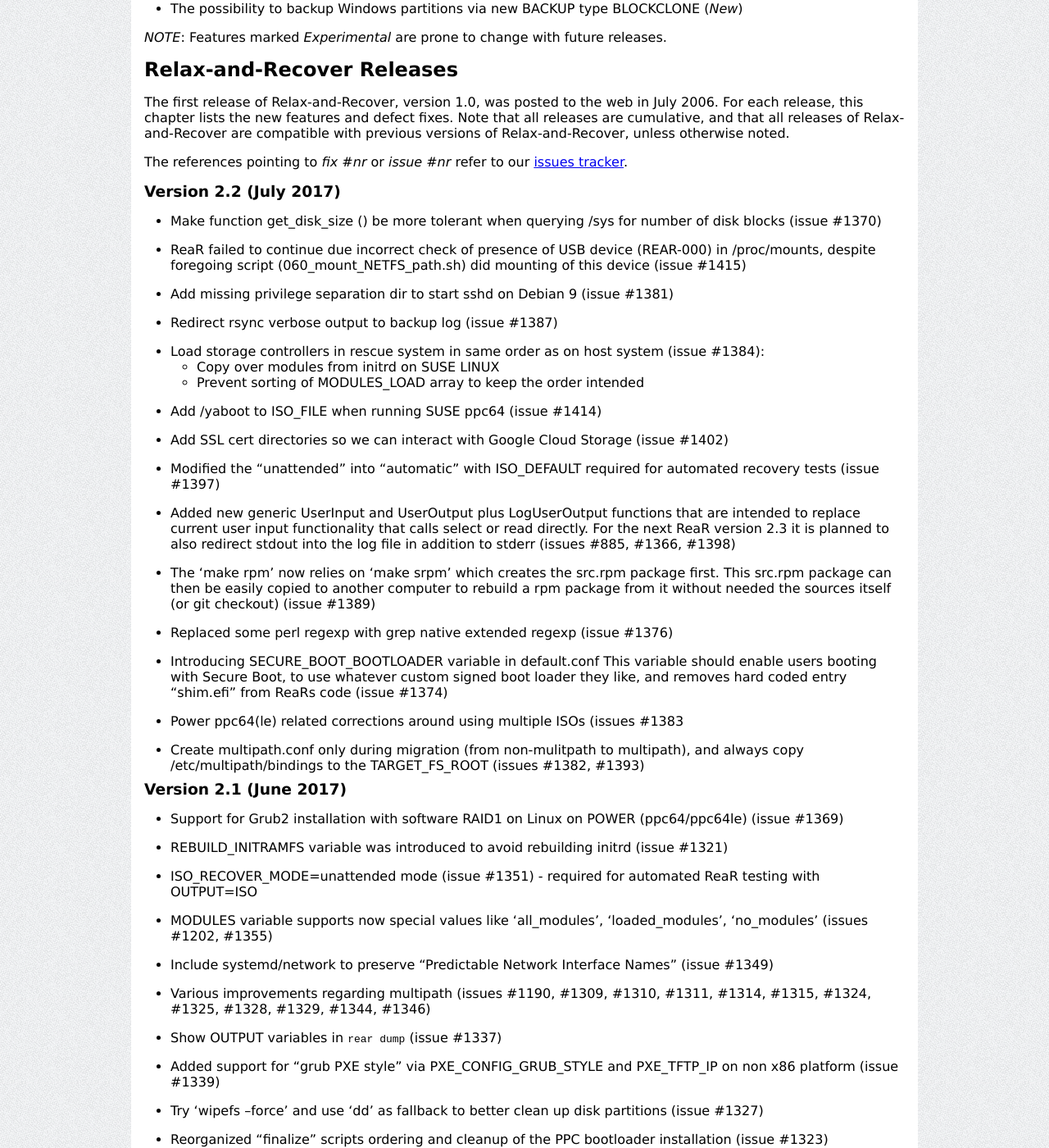
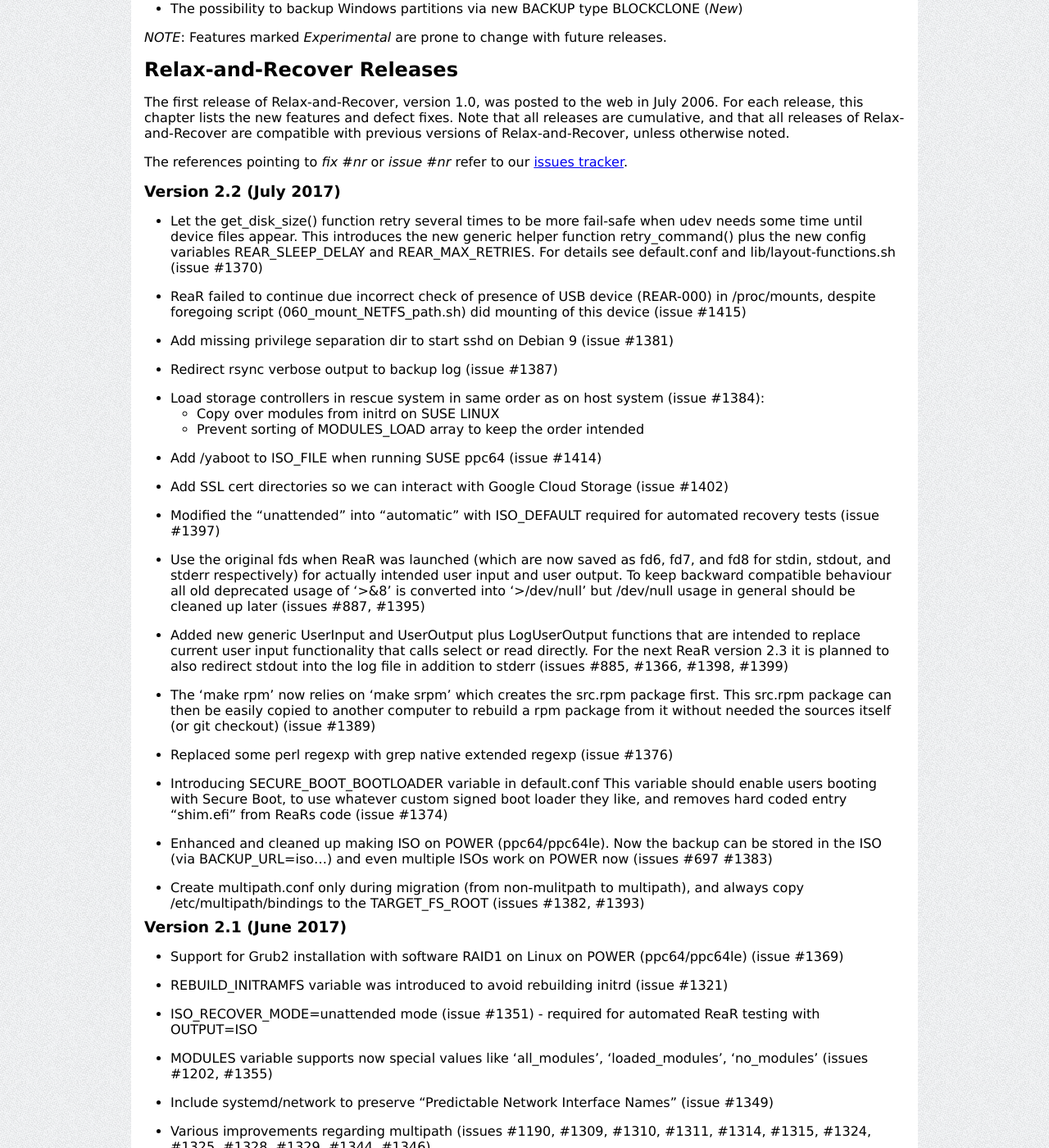
Before and after one commit to rear/rear.github.com, a Jekyll site: the page built from documentation/release-notes-2-2.md, in a window 1280 px wide and 1400 px high, scrolled down 2556 px. Shown: the whole window at 82% size. Built offline with Jekyll 4.4.1, drawn with Linux system fonts in a browser that asks for light colours; comment, search, counter and statistics services are not loaded.

Commit message:
Update release-notes-2-2.md
Some more descriptive texts and an added missing entry about
using the new fd6, fd7, and fd8 for stdin, stdout, and stderr
where in particular the old deprecated fd8 usage was replaced.

```diff
--- a/documentation/release-notes-2-2.md
+++ b/documentation/release-notes-2-2.md
@@ -164,7 +164,7 @@
 
 ### Version 2.2 (July 2017)
 
-* Make function get_disk_size () be more tolerant when querying /sys for number of disk blocks (issue #1370)
+* Let the get_disk_size() function retry several times to be more fail-safe when udev needs some time until device files appear. This introduces the new generic helper function retry_command() plus the new config variables REAR_SLEEP_DELAY and REAR_MAX_RETRIES. For details see default.conf and lib/layout-functions.sh (issue #1370)
 
 * ReaR failed to continue due incorrect check of presence of USB device (REAR-000) in /proc/mounts, despite foregoing script (060_mount_NETFS_path.sh) did mounting of this device (issue #1415)
 
@@ -182,7 +182,9 @@
 
 * Modified the "unattended" into "automatic" with ISO_DEFAULT required for automated recovery tests (issue #1397)
 
-* Added new generic UserInput and UserOutput plus LogUserOutput functions that are intended to replace current user input functionality that calls select or read directly. For the next ReaR version 2.3 it is planned to also redirect stdout into the log file in addition to stderr (issues #885, #1366, #1398)
+* Use the original fds when ReaR was launched (which are now saved as fd6, fd7, and fd8 for stdin, stdout, and stderr respectively) for actually intended user input and user output. To keep backward compatible behaviour all old deprecated usage of '>&8' is converted into '>/dev/null' but /dev/null usage in general should be cleaned up later (issues #887, #1395)
+
+* Added new generic UserInput and UserOutput plus LogUserOutput functions that are intended to replace current user input functionality that calls select or read directly. For the next ReaR version 2.3 it is planned to also redirect stdout into the log file in addition to stderr (issues #885, #1366, #1398, #1399)
 
 * The 'make rpm' now relies on 'make srpm' which creates the src.rpm package first. This src.rpm package can then be easily copied to another computer to rebuild a rpm package from it without needed the sources itself (or git checkout) (issue #1389)
 
@@ -190,7 +192,7 @@
 
 * Introducing SECURE_BOOT_BOOTLOADER variable in default.conf This variable should enable users booting with Secure Boot, to use whatever custom signed boot loader they like, and removes hard coded entry “shim.efi” from ReaRs code (issue #1374)
 
-* Power ppc64(le) related corrections around using multiple ISOs (issues #1383
+* Enhanced and cleaned up making ISO on POWER (ppc64/ppc64le). Now the backup can be stored in the ISO (via BACKUP_URL=iso...) and even multiple ISOs work on POWER now (issues #697 #1383)
 
 * Create multipath.conf only during migration (from non-mulitpath to multipath), and always copy /etc/multipath/bindings to the TARGET_FS_ROOT (issues #1382, #1393)
 
```
